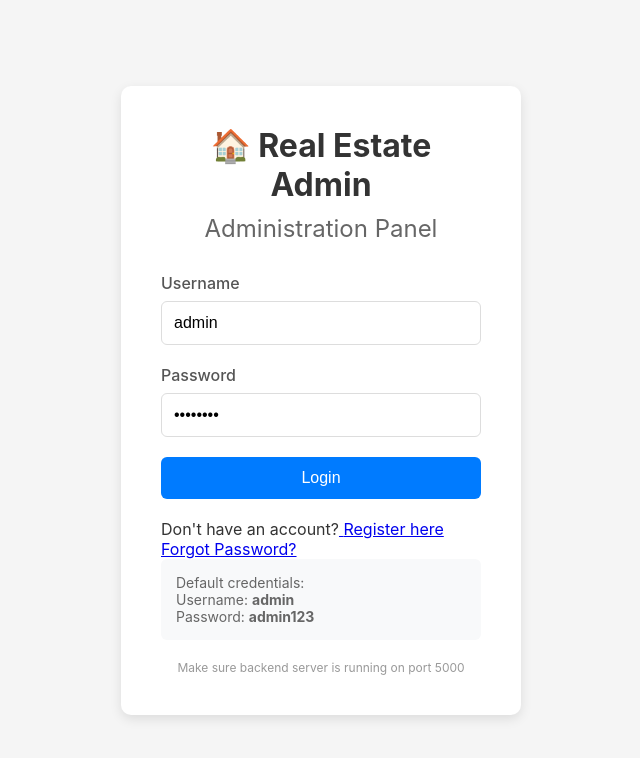
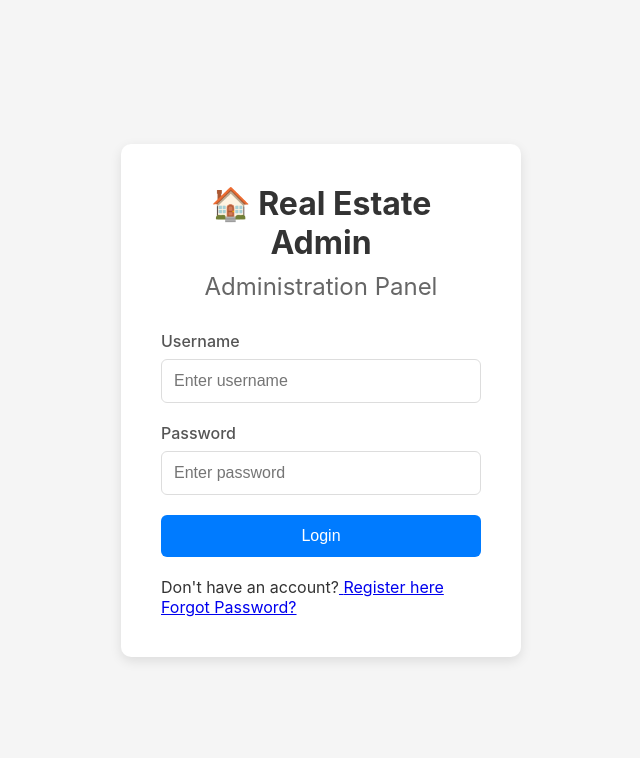
Before and after one commit to sfautomobile25/Office_management, a React (Create React App) app in the folder real-estate-management/: page /login in a window 1280 px wide. Shown: the top 758 px of the page, without its empty margins (319-959 px from the left). Built offline with nearby package versions, Linux system fonts and the light colour scheme; no server answers.

Commit message:
update default password

```diff
--- a/real-estate-management/src/components/Login.js
+++ b/real-estate-management/src/components/Login.js
@@ -61,7 +61,6 @@ function Login({ onLogin }) {
             <input
               type="text"
               name="username"
-              value={formData.username}
               onChange={handleChange}
               style={styles.input}
               placeholder="Enter username"
@@ -74,7 +73,6 @@ function Login({ onLogin }) {
             <input
               type="password"
               name="password"
-              value={formData.password}
               onChange={handleChange}
               style={styles.input}
               placeholder="Enter password"
@@ -99,19 +97,6 @@ function Login({ onLogin }) {
               Forgot Password?
             </Link>
           </p>
-        </div>
-        <div style={styles.info}>
-          <p>Default credentials:</p>
-          <p>
-            Username: <strong>admin</strong>
-          </p>
-          <p>
-            Password: <strong>admin123</strong>
-          </p>
-        </div>
-
-        <div style={styles.footer}>
-          <p>Make sure backend server is running on port 5000</p>
         </div>
       </div>
     </div>
```
